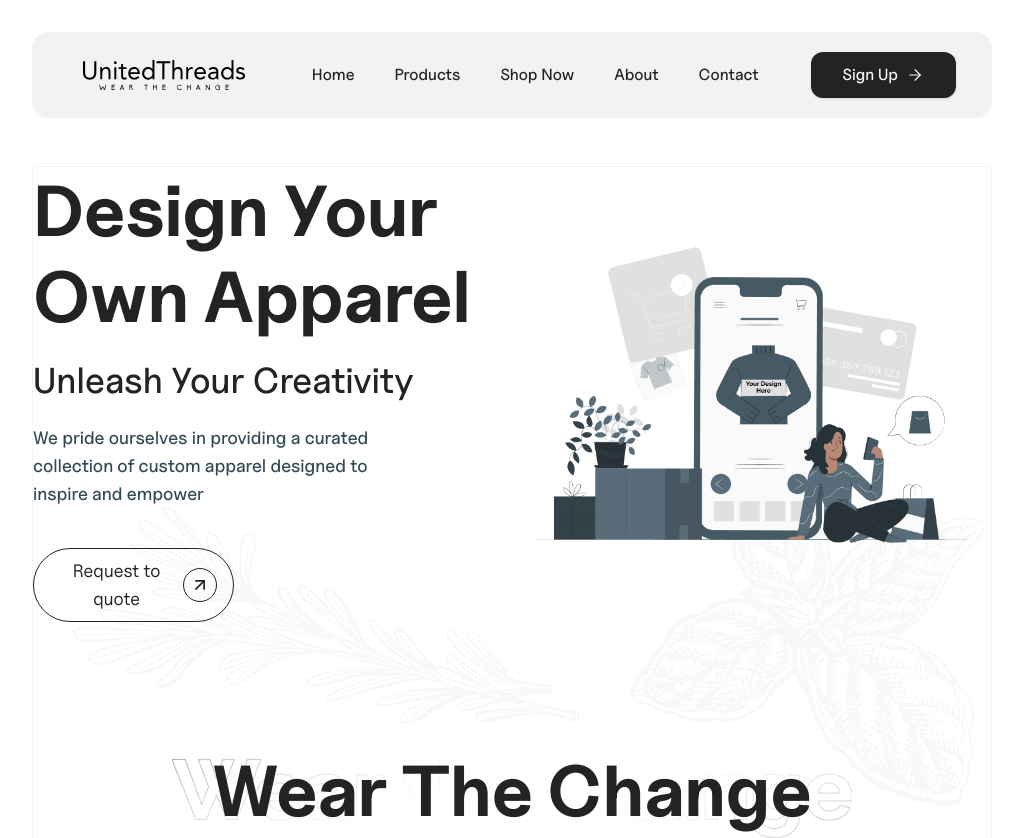
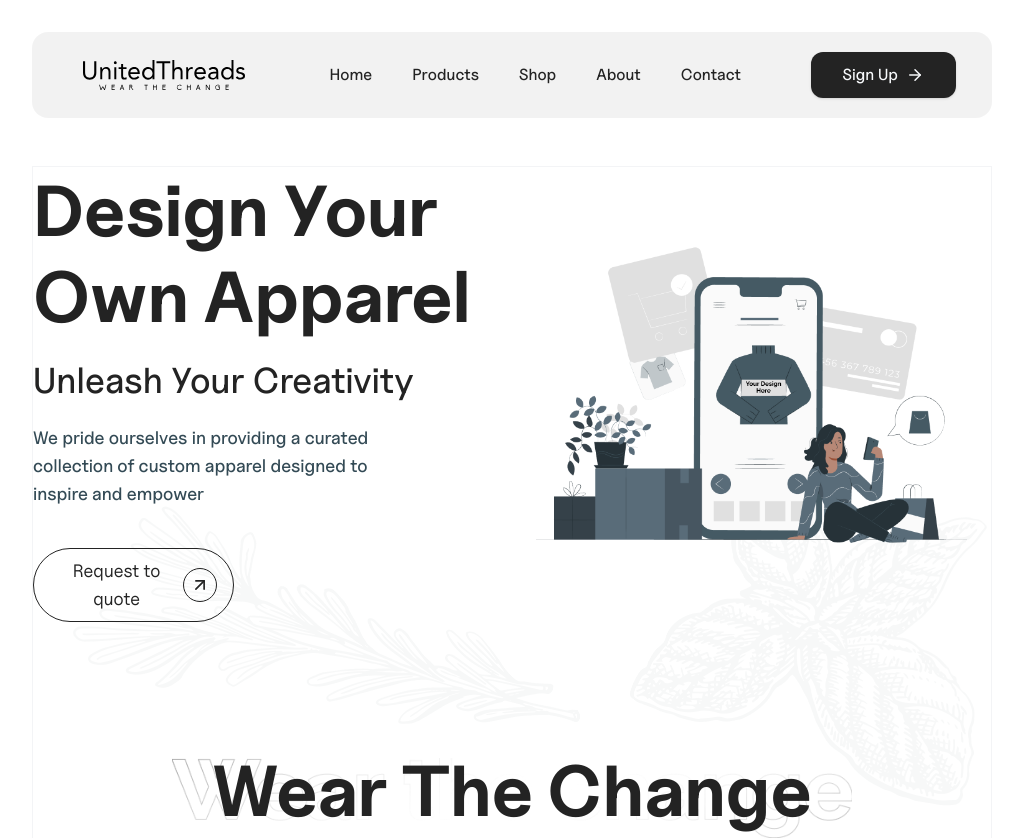
Before and after one commit to sparktechagency/united-threads-yasir-ecommerce, a Next.js app: page / in a window 1280 px wide. Shown: the top 838 px of the page, without its empty margins (128-1151 px from the left). Built offline with nearby package versions, Linux system fonts and the light colour scheme.

Commit message:
navbar animation added

```diff
--- a/package.json
+++ b/package.json
@@ -22,6 +22,7 @@
     "clsx": "^2.1.1",
     "cmdk": "1.0.0",
     "embla-carousel-react": "^8.2.1",
+    "framer-motion": "^11.5.3",
     "input-otp": "^1.2.4",
     "lucide-react": "^0.438.0",
     "next": "14.2.7",
--- /dev/null
+++ b/src/components/AnimateTextOnHover/AnimateTextOnHover.js
@@ -0,0 +1,75 @@
+"use client";
+
+import { motion } from "framer-motion";
+import Link from "next/link";
+
+export default function AnimateTextOnHover({ children, route }) {
+  if (route) {
+    return (
+      <Link href={route} className="block">
+        <Container>{children}</Container>
+      </Link>
+    );
+  }
+
+  return <Container>{children}</Container>;
+}
+
+function Container({ children }) {
+  return (
+    <motion.div
+      className="relative max-h-max max-w-max overflow-hidden"
+      initial="initial"
+      whileHover="hovered"
+      style={{ lineHeight: 1.2 }}
+    >
+      <motion.div>
+        {children.split("").map((l, idx) => (
+          <motion.span
+            variants={{
+              initial: {
+                y: 0,
+              },
+              hovered: {
+                y: "-100%",
+              },
+            }}
+            transition={{
+              duration: 0.5,
+              ease: [0.85, 0, 0.15, 1],
+              delay: 0.025 * idx,
+            }}
+            key={idx}
+            className="inline-block"
+          >
+            {l === " " ? " " : l}
+          </motion.span>
+        ))}
+      </motion.div>
+
+      <motion.div className="absolute inset-0">
+        {children.split("").map((l, idx) => (
+          <motion.span
+            variants={{
+              initial: {
+                y: "100%",
+              },
+              hovered: {
+                y: 0,
+              },
+            }}
+            transition={{
+              duration: 0.5,
+              ease: [0.95, 0, 0.15, 1],
+              delay: 0.025 * idx,
+            }}
+            key={idx}
+            className="inline-block"
+          >
+            {l}
+          </motion.span>
+        ))}
+      </motion.div>
+    </motion.div>
+  );
+}
--- a/src/components/shared/Navbar/Navbar.js
+++ b/src/components/shared/Navbar/Navbar.js
@@ -19,6 +19,7 @@ import { User } from "lucide-react";
 import { Shirt } from "lucide-react";
 import { History } from "lucide-react";
 import { LogOut } from "lucide-react";
+import AnimateTextOnHover from "@/components/AnimateTextOnHover/AnimateTextOnHover";
 
 // Links
 const LINKS = [
@@ -34,8 +35,8 @@ const LINKS = [
     route: "/products",
   },
   {
-    key: "shopNow",
-    label: "Shop Now",
+    key: "shop",
+    label: "Shop",
     route: "/shop",
   },
   {
@@ -70,7 +71,7 @@ export default function Navbar() {
               href={link.route}
               className="font-medium text-primary-black"
             >
-              {link.label}
+              <AnimateTextOnHover>{link.label}</AnimateTextOnHover>
             </Link>
           ))}
         </div>
@@ -122,8 +123,22 @@ export default function Navbar() {
             </div>
           ) : (
             <Button size="lg" className="primary-button" asChild>
-              <Link href="/login">
-                Sign Up <ArrowRight size={18} strokeWidth={1.5} />
+              <Link
+                href="/login"
+                className="group flex flex-shrink-0 items-center gap-x-1 transition-all duration-200"
+              >
+                Sign Up
+                {/* <ArrowRight size={18} strokeWidth={1.5} /> */}
+                <div className="relative overflow-hidden">
+                  <ArrowRight
+                    className="transition-all duration-500 ease-in-out-circ group-hover:translate-x-5"
+                    size={18}
+                  />
+                  <ArrowRight
+                    className="absolute top-0 -translate-x-5 transition-all duration-500 ease-in-out-circ group-hover:translate-x-0"
+                    size={18}
+                  />
+                </div>
               </Link>
             </Button>
           )}
```
Also changed, not shown: 1 other file (tests, documents, lock files or other folders).
